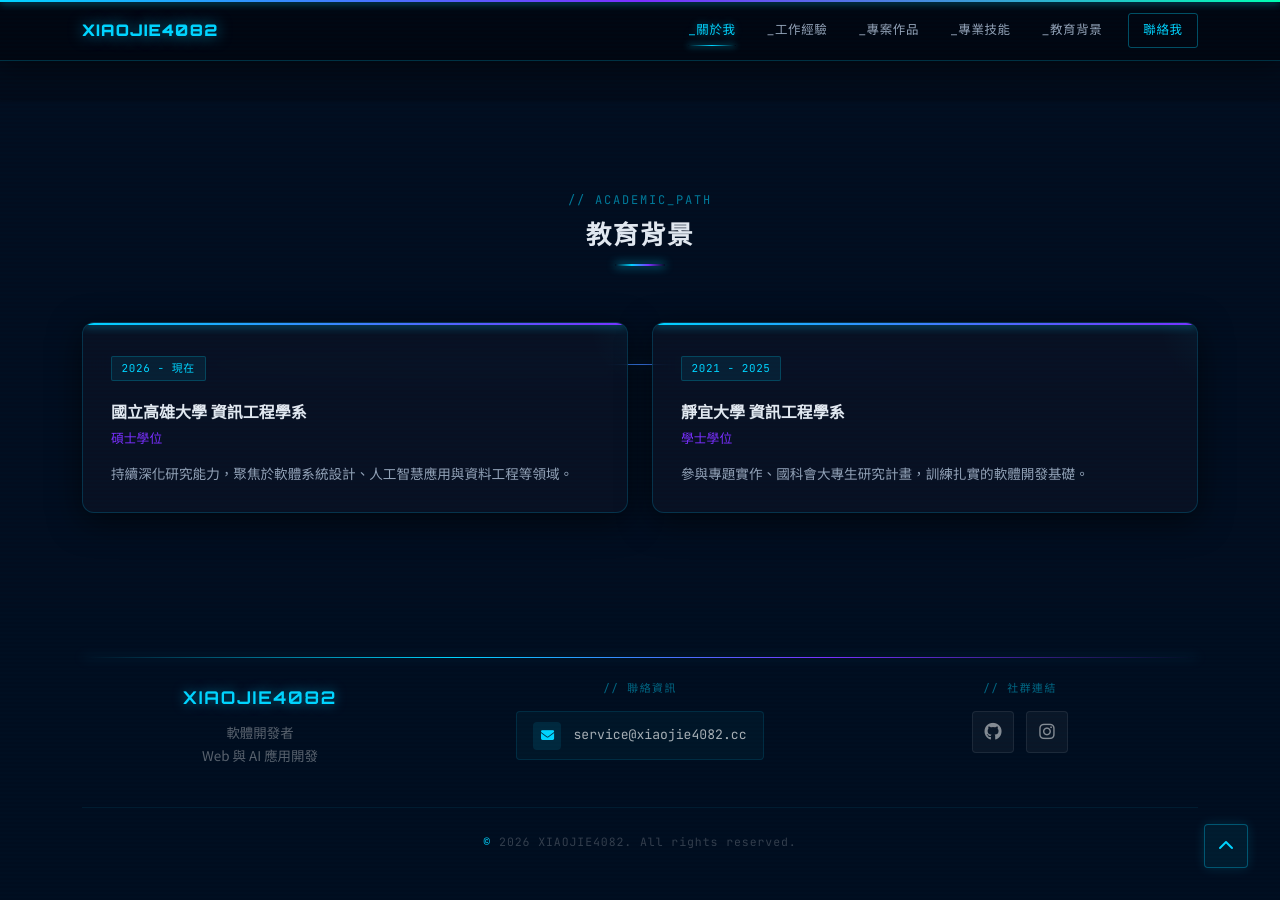
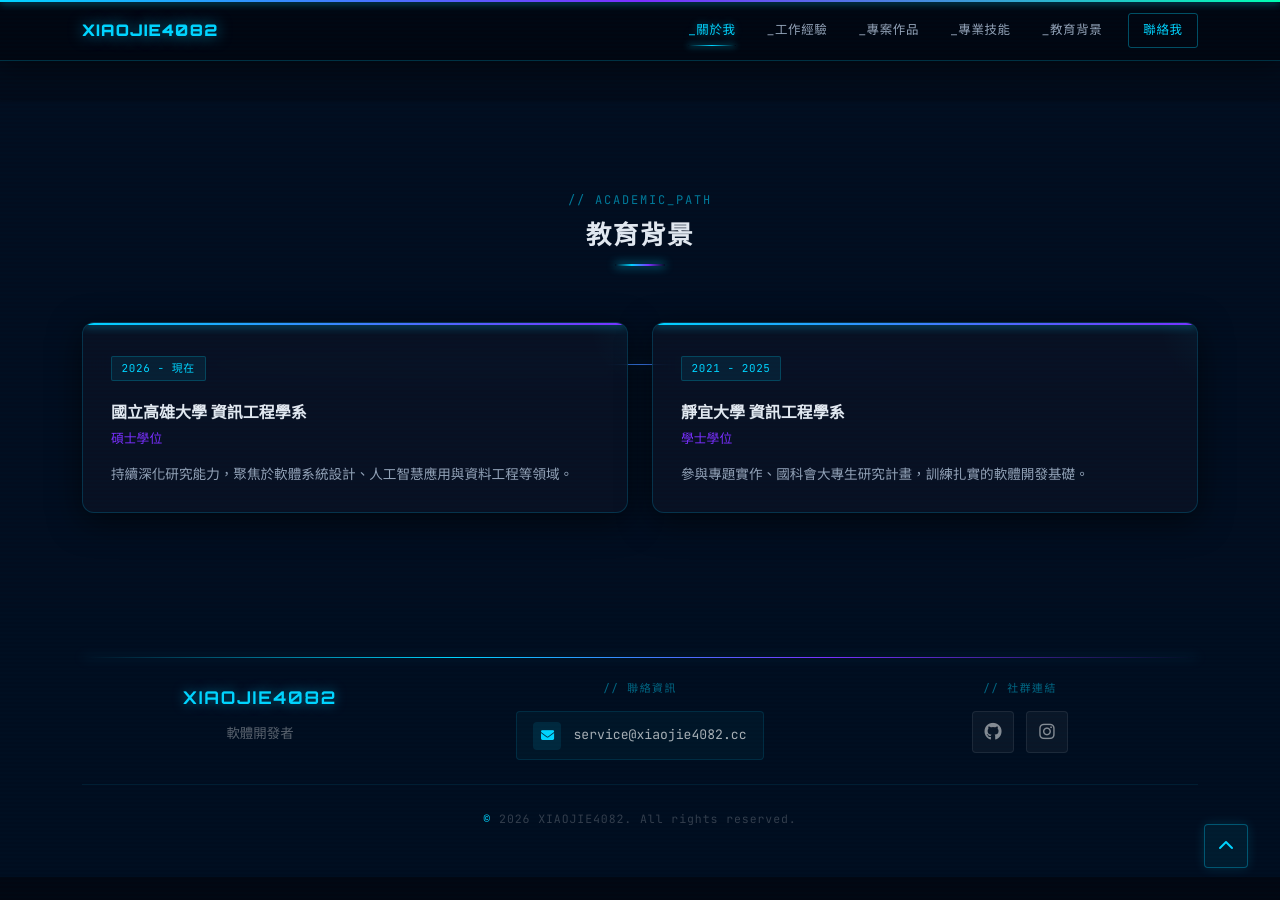
Before and after one commit to xiaojie4082/xiaojie4082.github.io, a Jekyll site: the page built from index.html, in a window 1280 px wide and 900 px high, scrolled down 3873 px. Built offline with Jekyll 4.4.1, drawn with Linux system fonts in a browser that asks for light colours; nearby versions of some CDN libraries; after the commit the page ends 4750 px from its top, so only the background shows below that.

Commit message:
style: update footer bio

```diff
--- a/_layouts/default.html
+++ b/_layouts/default.html
@@ -70,7 +70,7 @@
         <!-- Brand -->
         <div class="col-lg-4">
           <div class="footer-brand mb-2">XIAOJIE4082</div>
-          <p class="footer-bio">軟體開發者<br> Web 與 AI 應用開發</p>
+          <p class="footer-bio">軟體開發者</p>
         </div>
         <!-- 聯絡資訊 -->
         <div class="col-sm-6 col-lg-4">
```
